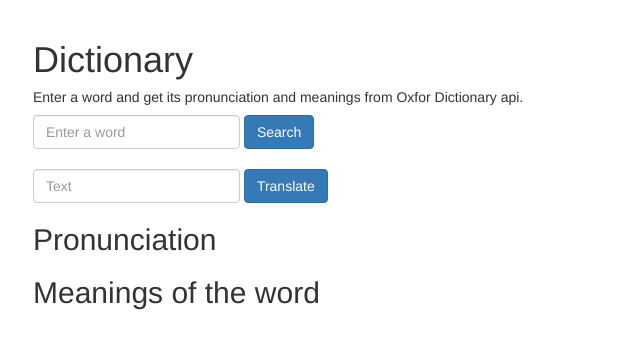
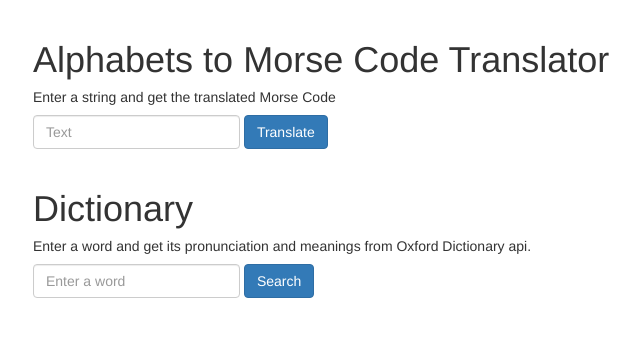
Before and after one commit to adrianlee1011/rest, a Flask app: template app/templates/client.html in a window 1280 px wide. Shown: the part 52-401 px from the top of the page, without its empty margins (37-677 px from the left). Run offline with Flask 2, Linux system fonts and the light colour scheme; the template is opened without the code that fills it, so the values that code supplies are empty; some libraries are stand-ins or nearby versions.

Commit message:
added dictionary api function

```diff
--- a/app/application.py
+++ b/app/application.py
@@ -8,21 +8,21 @@ app_key = 'fe1556577c601ca496e9a80c66041985'
 
 @app.route("/", methods=["GET"])
 def index():
-    quote = requests.get("http://127.0.0.1:5001/ahojadrian123456/international")
-    if not quote.ok:
-        quote = None
-    quote = quote.json()
+    # quote = requests.get("http://127.0.0.1:5001/ahojadrian123456/international")
+    # if not quote.ok:
+    #     quote = None
+    # quote = quote.json()
 
-    url = "https://od-api.oxforddictionaries.com:443/api/v2/entries/en-gb/" + 'activity'.lower()
-    r = requests.get(url, headers = {'app_id' : app_id, 'app_key' : app_key})
-    r = r.json()
+    # url = "https://od-api.oxforddictionaries.com:443/api/v2/entries/en-gb/" + 'activity'.lower()
+    # r = requests.get(url, headers = {'app_id' : app_id, 'app_key' : app_key})
+    # r = r.json()
 
-    return render_template("client.html", quote=quote, dict=r)
+    return render_template("client.html")
 
 
 @app.route("/coder", methods=['POST'])
-def form():
-    # Query for currency exchange rate
+def coder():
+    # Query for text to translate to morse code
     text = request.form.get("text")
     res = requests.get("http://127.0.0.1:5001/" + text)
 
@@ -30,6 +30,20 @@ def form():
     if res.status_code != 200:
         return jsonify({"success": False})
 
-    # Make sure currency is in response
     data = res.json()
     return jsonify({"success": True, "code": data})
+
+
+@app.route("/dictionary", methods=['POST'])
+def dictionary():
+    # Query for text to translate to morse code
+    word = request.form.get("word")
+    url = "https://od-api.oxforddictionaries.com:443/api/v2/entries/en-gb/" + word.lower()
+    res = requests.get(url, headers={'app_id' : app_id, 'app_key' : app_key})
+
+    # Make sure request succeeded
+    if res.status_code != 200:
+        return jsonify({"success": False})
+
+    data = res.json()
+    return jsonify({"success": True, "word": data})
--- a/app/static/client.js
+++ b/app/static/client.js
@@ -12,7 +12,6 @@ document.addEventListener('DOMContentLoaded', () => {
 
             // Extract JSON data from request
             const data = JSON.parse(request.responseText);
-
             // Update the result div
             if (data.success) {
                 const contents = `<table width="100%"><tr><th>Text</th><th>International</th><th>Gerke</th><th>Morse</th></tr><tr><td>${text2}</td><td>${data.code.international}</td><td>${data.code.gerke}</td><td>${data.code.morse}</td></tr></table>`
@@ -32,4 +31,47 @@ document.addEventListener('DOMContentLoaded', () => {
         return false;
     };
 
+    document.querySelector('#dictField').onsubmit = () => {
+
+        // Initialize new request
+        const request = new XMLHttpRequest();
+        const word = document.querySelector('#dictionary-search').value;
+        request.open('POST', '/dictionary');
+
+        // Callback function for when request completes
+        request.onload = () => {
+
+            // Extract JSON data from request
+            const data = JSON.parse(request.responseText);
+            // Update the result div
+            if (data.success) {
+                // add searched word into title
+                document.querySelector('#queryWord').innerHTML = `Word: ${data.word.id}`;
+
+                // add link to pronunciation
+                const url = data.word.results[0].lexicalEntries[0].entries[0].pronunciations[0].audioFile;
+                document.querySelector('#pronunciation').innerHTML = `<b>Pronunciaition</b>: <a href="${url}">Link</a>`;
+
+                // add meaning of word
+                const meaning = data.word.results[0].lexicalEntries[0].entries[0].senses[0].definitions[0];
+                document.getElementById('meaning').innerHTML = `<b>Definition:</b> <p>${meaning}</p>`;
+
+                // example usage
+                const example = data.word.results[0].lexicalEntries[0].entries[0].senses[0].examples[0].text;
+                document.getElementById('example').innerHTML = `<b>Example usage:</b> <p>${example}</p>`;
+            }
+            else {
+                document.querySelector('#result').innerHTML = 'Error: No such word found.';
+            }
+        }
+
+        // Add data to send with request
+        const data = new FormData();
+        data.append('word', word);
+
+        // Send request
+        request.send(data);
+        return false;
+    };
+
 });
--- a/app/templates/client.html
+++ b/app/templates/client.html
@@ -13,52 +13,46 @@
         <nav class="navbar navbar-default">
             <div class="container">
                 <div class="navbar-header">
-                    <a class="navbar-brand" href="client.html">Distributed Systems Coursework 2</a>
+                    <a class="navbar-brand" href="/">Distributed Systems Coursework 2</a>
                 </div>
             </div>
         </nav>
         <div class="container">
-                    <h1>
-                        Dictionary
-                    </h1>
-                    <h5>
-                        Enter a word and get its pronunciation and meanings from Oxfor Dictionary api.
-                    </h5>
-            <form class="form-inline">
-                <div class="form-group">
-                    <input class="form-control" type="text" placeholder="Enter a word" id="dictionary-search">
-                </div>
-                <button type="submit" class="btn btn-primary">Search</button>
-            </form>
-            <br/>
+            <h1>
+                Alphabets to Morse Code Translator
+            </h1>
+            <h5>
+                Enter a string and get the translated Morse Code
+            </h5>
             <form class="form-inline" id="formCoder">
                 <input class="form-control" id="txtInput" placeholder="Text" type="text">
                 <input class="btn btn-primary" type="submit" value="Translate">
             </form>
             <div id="result">
             </div>
+            <br>
+            <h1>
+                Dictionary
+            </h1>
+            <h5>
+                Enter a word and get its pronunciation and meanings from Oxford Dictionary api.
+            </h5>
+            <form class="form-inline" id="dictField">
+                <div class="form-group">
+                    <input class="form-control" type="text" placeholder="Enter a word" id="dictionary-search">
+                </div>
+                <input type="submit" class="btn btn-primary" value="Search">
+            </form>
+
         </div>
         <!-- {{ quote }} -->
+        <!-- {{ dict }} -->
+        <div class="container">
+            <h2 id="queryWord"></h2>
+            <h4 id="pronunciation"></h4>
+            <h4 id="meaning"></h4>
+            <h4 id="example"></h4>
 
-        <div class="container">
-            <h2>
-                Pronunciation
-            </h2>
-            <h4>
-                <a href="{{ dict.results[0].lexicalEntries[0].entries[0].pronunciations[0].audioFile }}">{{ dict.results[0].lexicalEntries[0].entries[0].pronunciations[0].audioFile }}</a>
-            </h4>
-            <h2>
-                Meanings of the word
-            </h2>
-            <ul>
-                {% for meaning in dict.results[0].lexicalEntries[0].entries[0].senses %}
-                    <li>
-                        <h4>
-                            {{ meaning.definitions[0] }}
-                        </h4>
-                    </li>
-                {% endfor %}
-            </ul>
         </div>
     </body>
 </html>
--- a/server3/DataSaver.py
+++ b/server3/DataSaver.py
@@ -26,7 +26,7 @@ class DataSaver(Resource):
         international += parts[1] + '<br/>'
         gerke += parts[2] + '<br/>'
         morse += parts[3][:-1] + '<br/>'
-    return json.loads('{"text":"' + text + '", "internatinoal":"' + international + '", "gerke":"' + gerke + '", "morse":"' + morse + '"}')
+    return json.loads('{"text":"' + text + '", "international":"' + international + '", "gerke":"' + gerke + '", "morse":"' + morse + '"}')
 
 # Setup the Api resource routing
 api.add_resource(DataSaver, '/<text>/<international>/<gerke>/<morse>')
```
